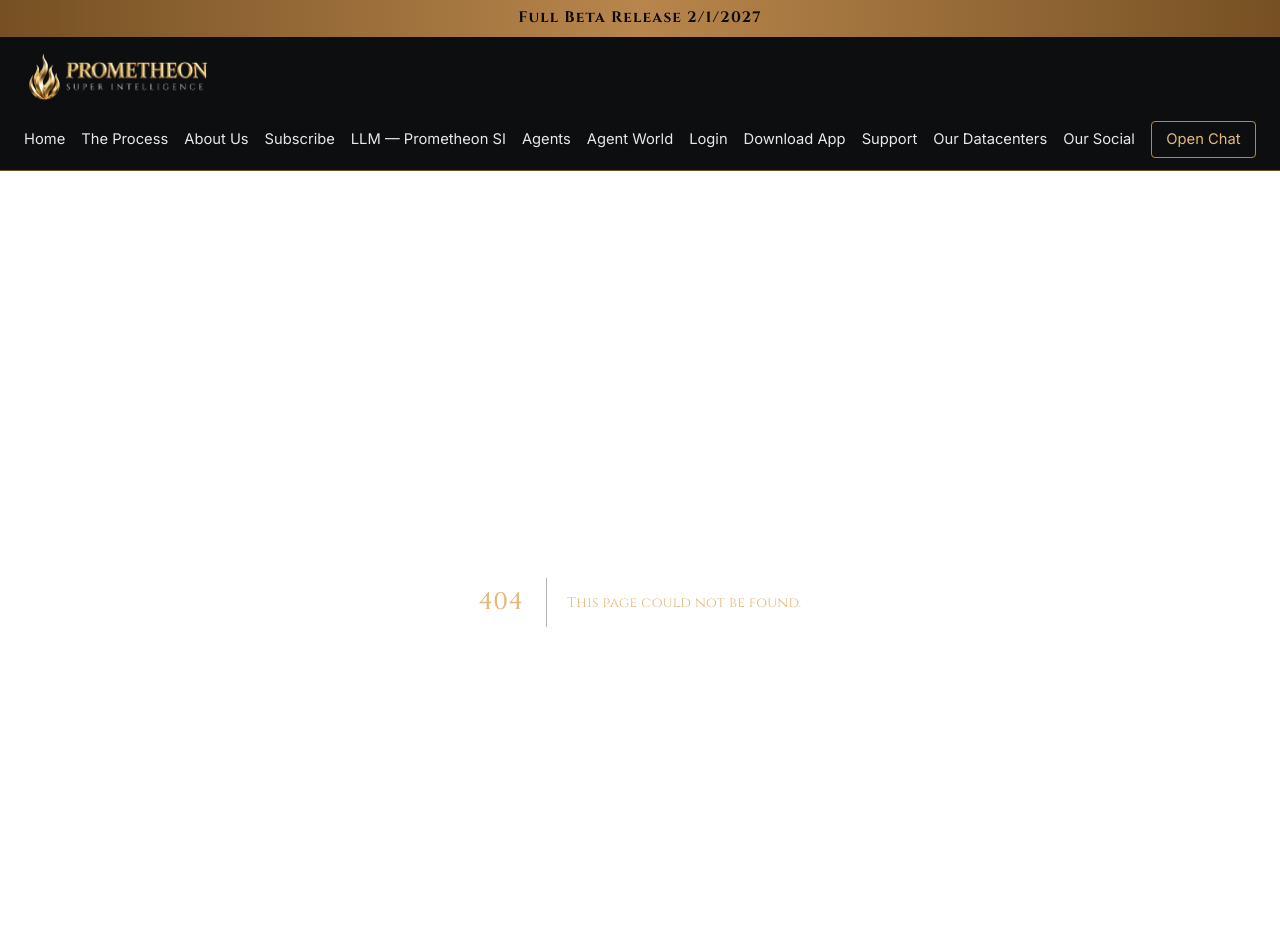
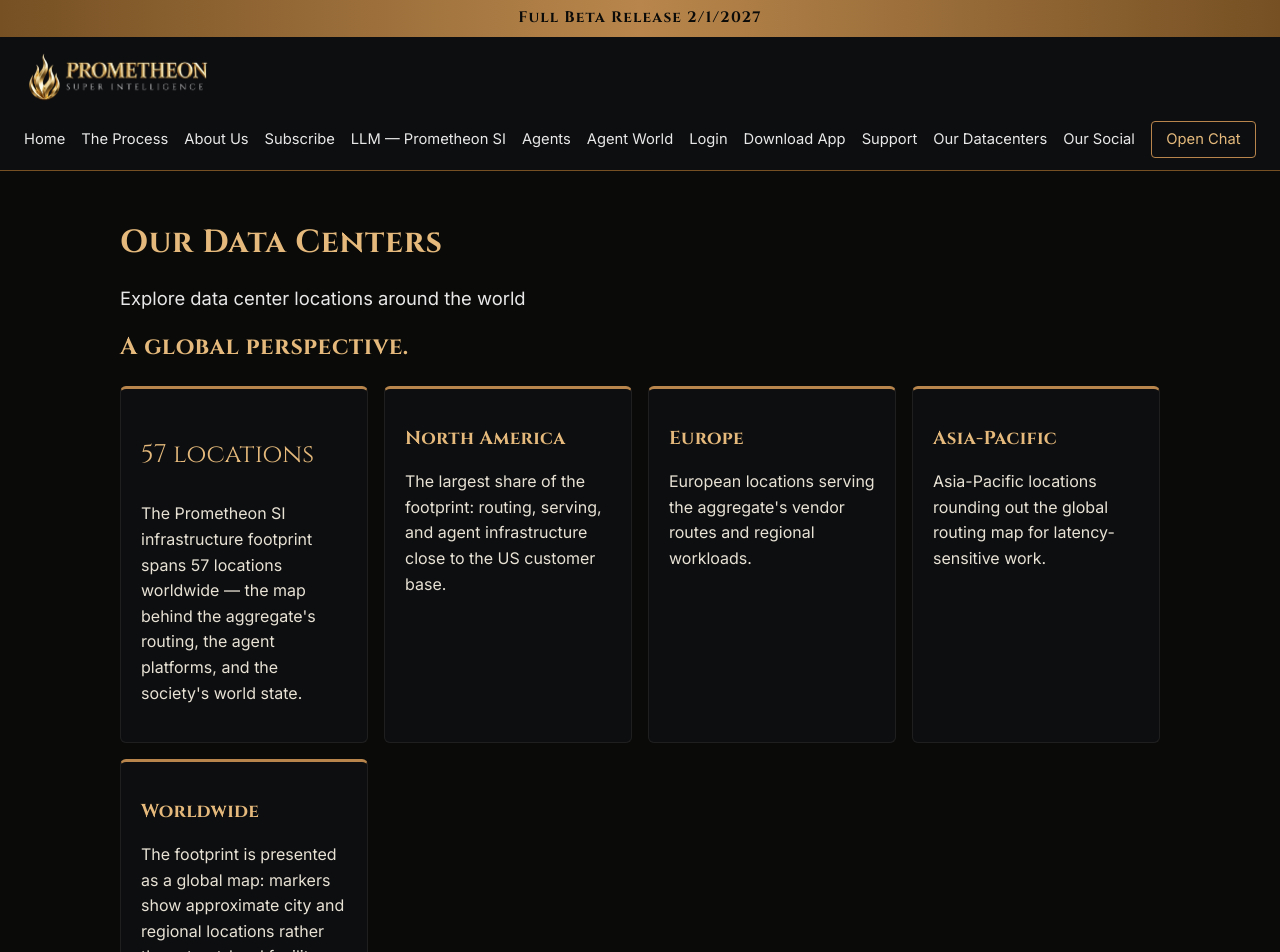
Before and after one commit to American-Business-Capital-Group/Prometheon-SI, a Next.js app in the folder app/: page /datacenters in a window 1280 px wide. Before the commit this address had no page. Shown: the top 952 px of the page. Built offline with nearby package versions, Linux system fonts and the light colour scheme.

Commit message:
Publish Prometheon SI v1.00 (web pass)

```diff
--- /dev/null
+++ b/app/src/app/datacenters/page.tsx
@@ -0,0 +1,50 @@
+const REGIONS = [
+  {
+    name: "North America",
+    body: "The largest share of the footprint: routing, serving, and agent infrastructure close to the US customer base.",
+  },
+  {
+    name: "Europe",
+    body: "European locations serving the aggregate's vendor routes and regional workloads.",
+  },
+  {
+    name: "Asia-Pacific",
+    body: "Asia-Pacific locations rounding out the global routing map for latency-sensitive work.",
+  },
+  {
+    name: "Worldwide",
+    body: "The footprint is presented as a global map: markers show approximate city and regional locations rather than street-level facility addresses.",
+  },
+];
+
+export default function DatacentersPage() {
+  return (
+    <>
+      <h1>Our Data Centers</h1>
+      <p className="lede" style={{ fontSize: "1.15rem", color: "var(--chrome-light)" }}>
+        Explore data center locations around the world
+      </p>
+      <h2>A global perspective.</h2>
+      <div className="grid">
+        <div className="card">
+          <p className="price">57 locations</p>
+          <p>
+            The Prometheon SI infrastructure footprint spans 57 locations
+            worldwide — the map behind the aggregate's routing, the agent
+            platforms, and the society's world state.
+          </p>
+        </div>
+        {REGIONS.map((r) => (
+          <div className="card" key={r.name}>
+            <h3>{r.name}</h3>
+            <p>{r.body}</p>
+          </div>
+        ))}
+      </div>
+      <p className="muted">
+        Markers show approximate city and regional locations. Location
+        research updated September 25, 2026. Information may change.
+      </p>
+    </>
+  );
+}
```
